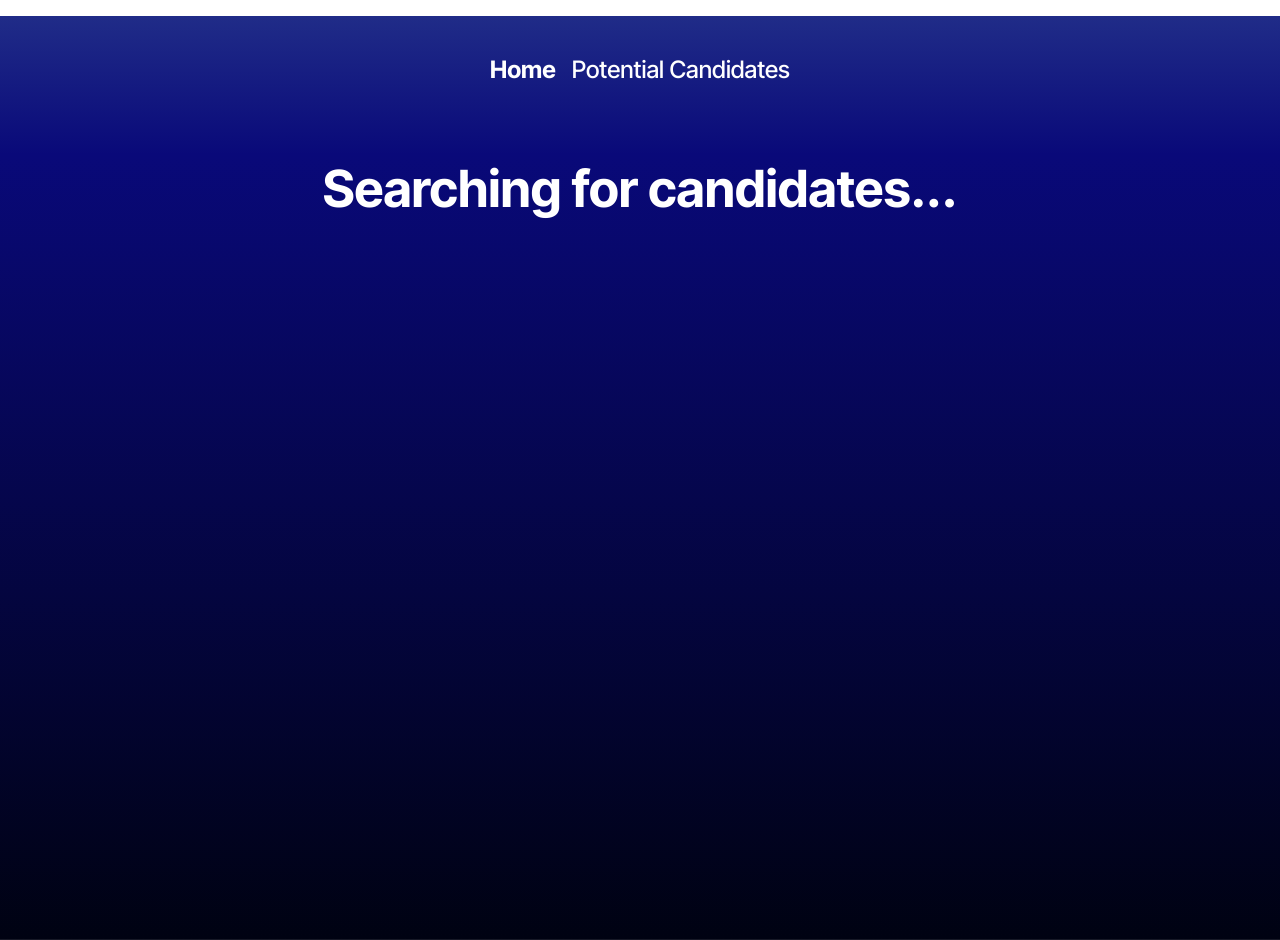
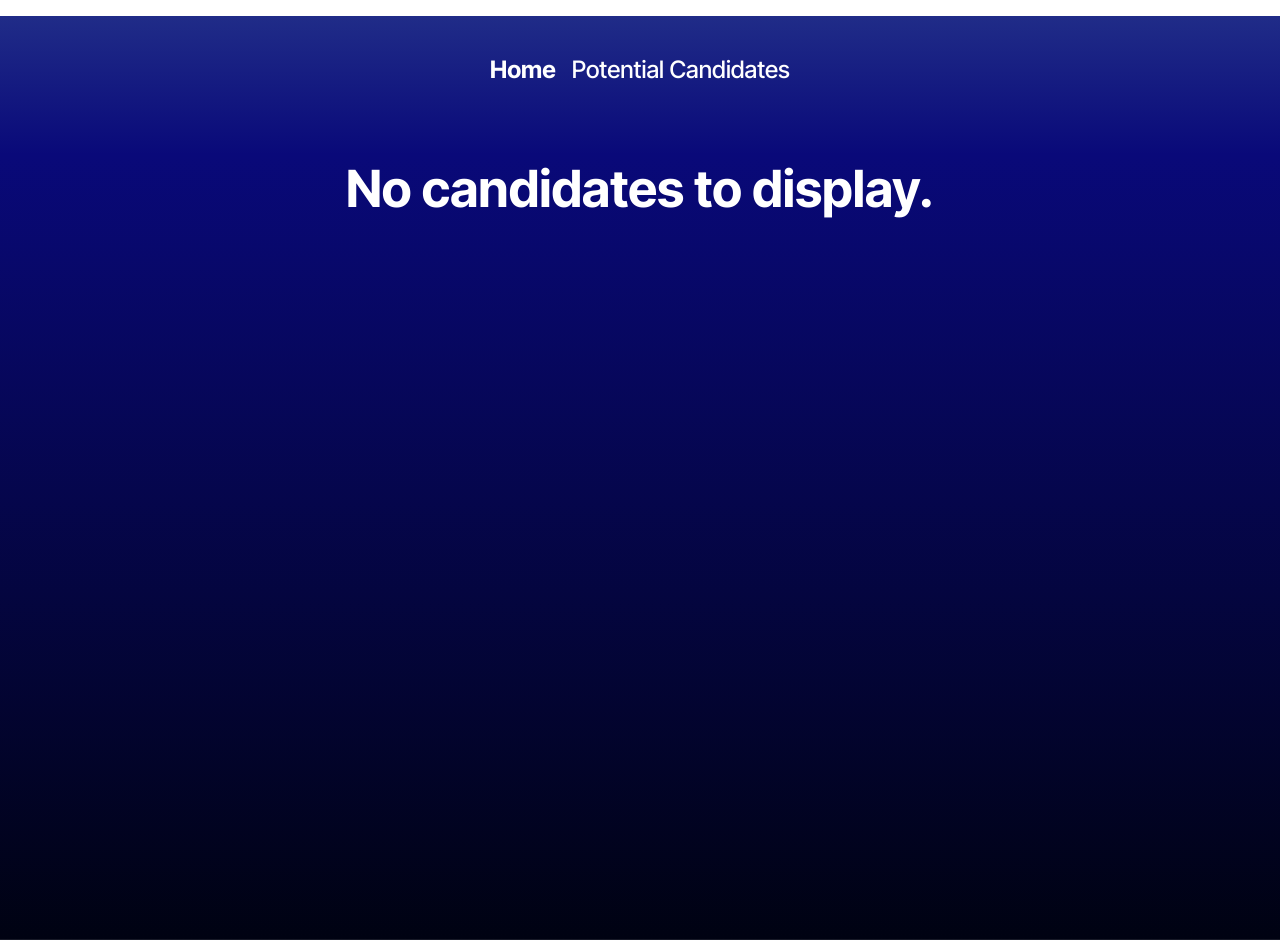
Before and after one commit to keatongreer/Candidate-Search, a React (Vite) app: page / in a window 1280 px wide. Built offline with nearby package versions, Linux system fonts and the light colour scheme; no server answers.

Commit message:
Accounted for edge case where no valid candidates can be found

```diff
--- a/src/pages/CandidateSearch.tsx
+++ b/src/pages/CandidateSearch.tsx
@@ -120,8 +120,10 @@ const CandidateSearch = () => {
         </div>
       </div>
     </>
+  ) : fetchingData ? (
+    <h1>Searching for candidates...</h1>
   ) : (
-    <h1>Searching for candidates...</h1>
+    <h1>No candidates to display.</h1>
   );
 };
 
```
